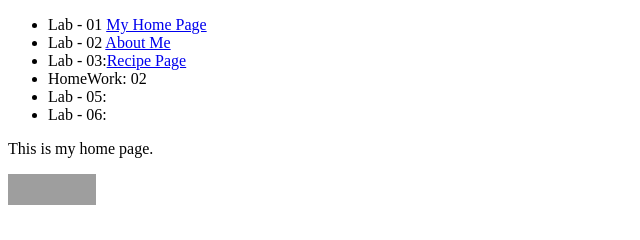
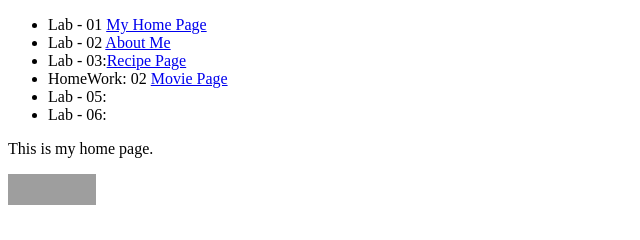
Before and after one commit to StoleTerziev/StojanTerziev, a plain HTML site: page index.html in a window 1280 px wide. Shown: the part 481-721 px from the top of the page, 0-640 px from the left. Drawn offline with Linux system fonts and the light colour scheme; grey boxes are pictures that could not be loaded.

Commit message:
Update index.html

```diff
--- a/index.html
+++ b/index.html
@@ -18,7 +18,7 @@
 		</li>
 		<li>Lab - 02 <a href="https://stoleterziev.github.io/StoleTerziev.assignment/aboutme.html">About Me</a></li>
 		<li>Lab - 03:<a href="https://stoleterziev.github.io/StoleTerziev.assignment/recipe.html">Recipe Page</a></li>
-		<li>HomeWork: 02 <a href="https://stoleterziev.github.io/StoleTerziev.assignment/movie.html"></a></li>
+		<li>HomeWork: 02 <a href="https://stoleterziev.github.io/StoleTerziev.assignment/movie.html">Movie Page</a></li>
 		<li>Lab - 05:</li>
 		<li>Lab - 06:</li>
 	</ul>
```
